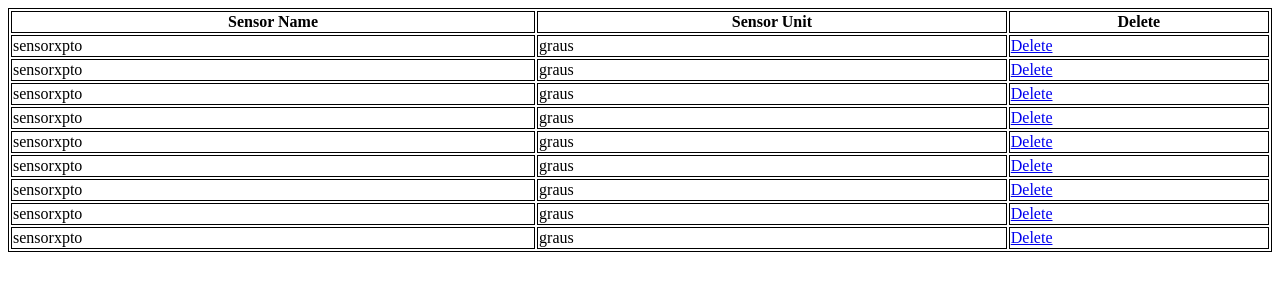
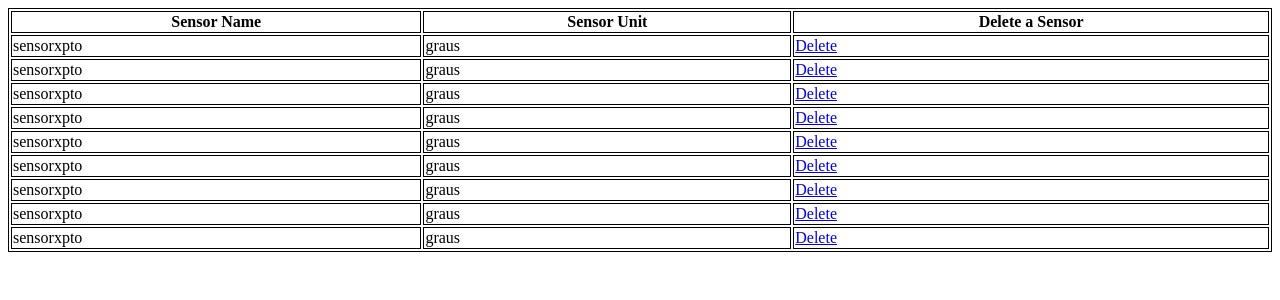
Before and after one commit to tiagohorta21/sensors_manager, a Flask app: page / in a window 1280 px wide. Shown: the top 300 px of the page. Run offline with Flask 2, Linux system fonts and the light colour scheme; data comes from the database, SQL or seed files in the repository; both versions use the stored data as it was after the commit.

Commit message:
SM-5: Changes according to review

```diff
--- a/API/templates/home.html
+++ b/API/templates/home.html
@@ -14,13 +14,13 @@
        <tr>
         <th>Sensor Name</th>
         <th>Sensor Unit</th>
-        <th>Delete</th>
+        <th>Delete a Sensor</th>
        </tr>
        {% for sensor in sensors %}
        <tr>
         <td>{{sensor[2]}}</td>
         <td>{{sensor[3]}}</td>
-        <td><a href="/delete/{{sensor[0]}}" class="btn btn-sm">Delete</a> </td>
+        <td><a href="/delete/{{sensor[0]}}">Delete</a></td>
        </tr>
        {% endfor %}
 </table>
```
Also changed, not shown: API/main.py (+4 -4 lines), API/TP2.db.
